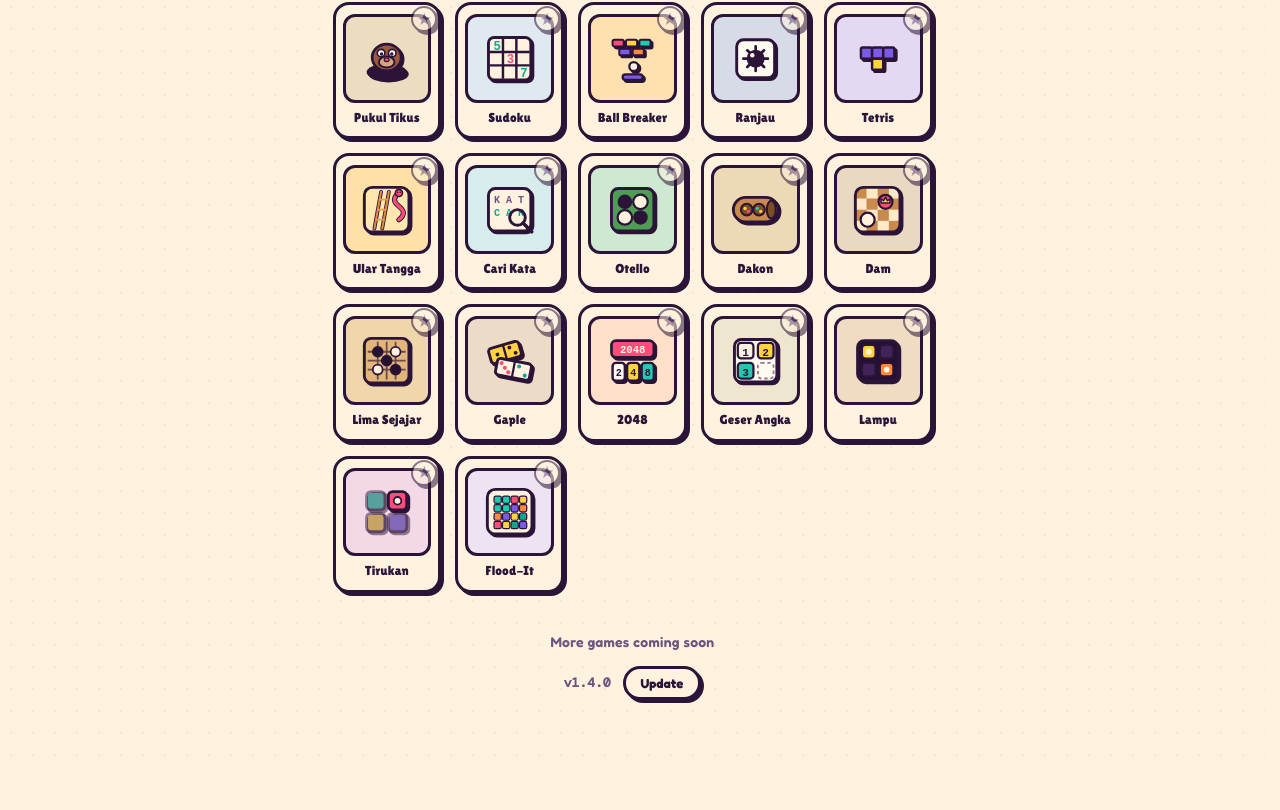
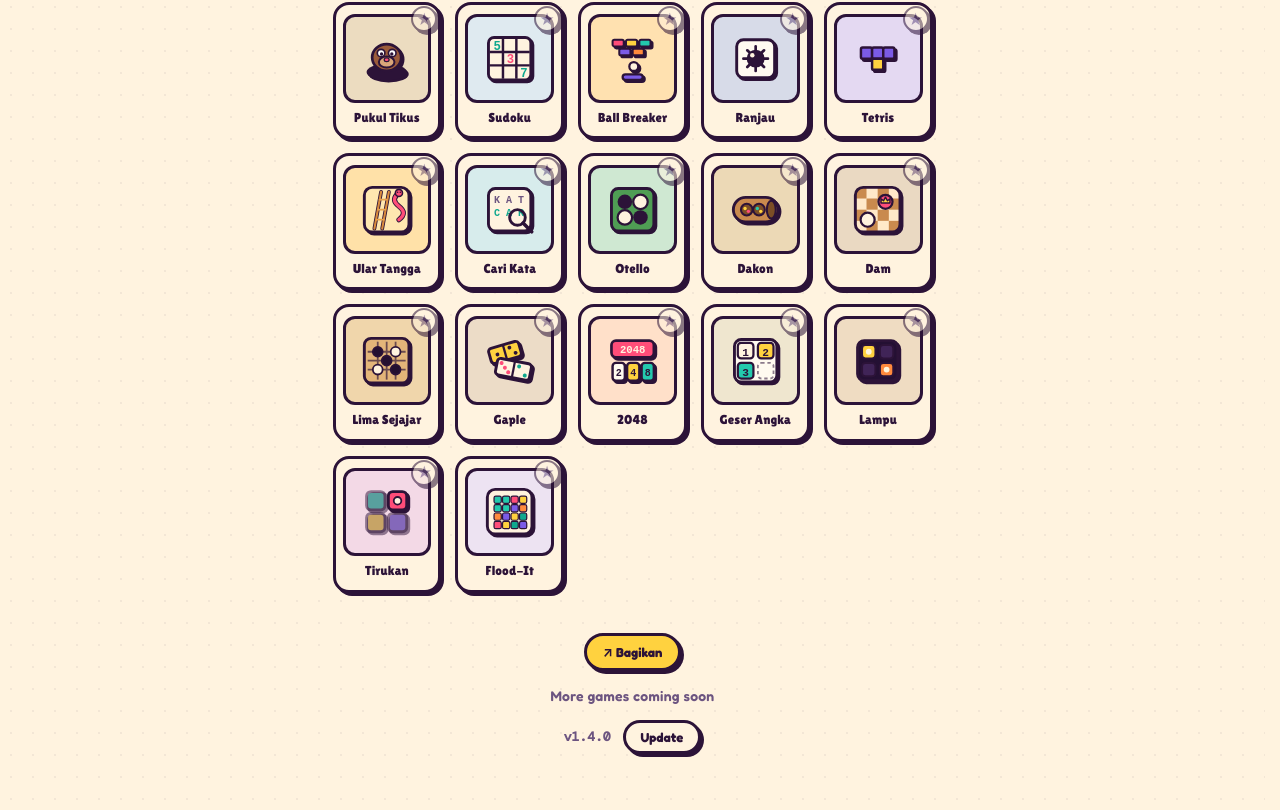
Before and after one commit to lshaf/web-game, a Vue app: page / in a window 1280 px wide. Shown: the part 730-1540 px from the top of the page. Before the commit the page ends 1486 px from the top, so only its background shows below. Built offline with nearby package versions, Linux system fonts and the light colour scheme.

Commit message:
📲 PWA polish: install button (beforeinstallprompt), win/lose/wrong haptics, share-arcade button

```diff
--- a/src/components/GameSelect.vue
+++ b/src/components/GameSelect.vue
@@ -2,7 +2,7 @@
 import { ref, computed } from 'vue'
 import DinoSprite from './DinoSprite.vue'
 import BirdSprite from './BirdSprite.vue'
-import { appVersion, updateReady, applyUpdate } from '../pwa.js'
+import { appVersion, updateReady, applyUpdate, canInstall, installApp } from '../pwa.js'
 
 const props = defineProps({
   games: { type: Array, required: true },
@@ -62,6 +62,23 @@
   // (Array.prototype.sort is stable).
   return [...list].sort((a, b) => Number(isFav(b.id)) - Number(isFav(a.id)))
 })
+
+// Share the arcade — Web Share where available, else copy the link.
+const shared = ref(false)
+async function share() {
+  const data = { title: 'Dusk Arcade', text: 'Main mini-games seru di Dusk Arcade!', url: location.href }
+  try {
+    if (navigator.share) {
+      await navigator.share(data)
+    } else if (navigator.clipboard) {
+      await navigator.clipboard.writeText(location.href)
+      shared.value = true
+      setTimeout(() => (shared.value = false), 1500)
+    }
+  } catch (e) {
+    /* user cancelled or blocked; ignore */
+  }
+}
 </script>
 
 <template>
@@ -461,6 +478,14 @@
     <p v-if="!shown.length" class="empty">Belum ada favorit — ketuk ★ pada game mana pun.</p>
 
     <footer class="foot">
+      <div class="foot__actions">
+        <button v-if="canInstall" class="foot__btn" type="button" @click="installApp">
+          ⬇ Pasang aplikasi
+        </button>
+        <button class="foot__btn" type="button" @click="share">
+          {{ shared ? '✓ Link disalin' : '↗ Bagikan' }}
+        </button>
+      </div>
       <span class="foot__soon">More games coming soon</span>
       <span class="foot__build">
         <span class="foot__ver">v{{ appVersion }}</span>
@@ -1015,6 +1040,33 @@
   font-weight: 600;
   color: var(--muted);
 }
+.foot__actions {
+  display: flex;
+  flex-wrap: wrap;
+  justify-content: center;
+  gap: 10px;
+}
+.foot__btn {
+  font-family: var(--font-body);
+  font-weight: 700;
+  font-size: 13px;
+  color: var(--ink);
+  background: var(--sun);
+  border: var(--line) solid var(--ink);
+  border-radius: 999px;
+  padding: 8px 16px;
+  box-shadow: var(--pop-sm);
+  transition: transform 0.1s ease, box-shadow 0.1s ease;
+}
+.foot__btn:hover,
+.foot__btn:focus-visible {
+  transform: translate(-1px, -1px);
+  box-shadow: 4px 4px 0 var(--ink);
+}
+.foot__btn:active {
+  transform: translate(2px, 2px);
+  box-shadow: 1px 1px 0 var(--ink);
+}
 .foot__soon {
   font-size: 14px;
   letter-spacing: 0.02em;
--- a/src/pwa.js
+++ b/src/pwa.js
@@ -14,6 +14,37 @@
 let waitingWorker = null
 let updating = false // set only when the player asked to update
 let refreshing = false
+
+// ---- Add-to-home-screen install prompt ----
+// Chromium fires beforeinstallprompt when the PWA is installable; stash it so
+// the menu can offer a real install button (iOS Safari has no such API, so the
+// button simply never appears there).
+export const canInstall = ref(false)
+let deferredPrompt = null
+if (typeof window !== 'undefined') {
+  window.addEventListener('beforeinstallprompt', (e) => {
+    e.preventDefault()
+    deferredPrompt = e
+    canInstall.value = true
+  })
+  window.addEventListener('appinstalled', () => {
+    deferredPrompt = null
+    canInstall.value = false
+  })
+}
+
+// Show the browser's install dialog on demand, then forget the one-shot prompt.
+export async function installApp() {
+  if (!deferredPrompt) return
+  deferredPrompt.prompt()
+  try {
+    await deferredPrompt.userChoice
+  } catch (e) {
+    /* dismissed; ignore */
+  }
+  deferredPrompt = null
+  canInstall.value = false
+}
 
 function markReady(worker) {
   waitingWorker = worker
--- a/src/sound.js
+++ b/src/sound.js
@@ -55,20 +55,39 @@
   notes.forEach((f, i) => blip(f, { ...opts, delay: i * step }))
 }
 
+// Fire a haptic pulse alongside the big moments. Gated on the same mute toggle
+// as sound; navigator.vibrate is a harmless no-op on desktop / unsupported
+// browsers (e.g. iOS Safari).
+function buzz(pattern) {
+  if (muted.value) return
+  try {
+    navigator.vibrate?.(pattern)
+  } catch (e) {
+    /* vibration blocked/unsupported; ignore */
+  }
+}
+
 export const sfx = {
   // A quick upward chirp for a Dino jump.
   jump: () => blip(0, { type: 'square', from: 240, to: 520, dur: 0.14, gain: 0.16 }),
   // A soft, short flutter for a Flappy flap.
   flap: () => blip(0, { type: 'triangle', from: 420, to: 240, dur: 0.09, gain: 0.14 }),
-  // A low buzzer for a wrong letter / wrong arrangement.
+  // A low buzzer + short buzz for a wrong letter / wrong arrangement.
   wrong: () => {
+    buzz(45)
     blip(190, { type: 'sawtooth', dur: 0.14, gain: 0.13 })
     blip(130, { type: 'sawtooth', dur: 0.18, gain: 0.13, delay: 0.09 })
   },
-  // A rising major arpeggio on a win.
-  win: () => sequence([523, 659, 784, 1047], { type: 'square', dur: 0.15, gain: 0.14, step: 0.11 }),
-  // A falling figure on a loss.
-  lose: () => sequence([392, 330, 262], { type: 'triangle', dur: 0.22, gain: 0.14, step: 0.15 }),
+  // A rising major arpeggio + celebratory buzz on a win.
+  win: () => {
+    buzz([25, 40, 30])
+    sequence([523, 659, 784, 1047], { type: 'square', dur: 0.15, gain: 0.14, step: 0.11 })
+  },
+  // A falling figure + one buzz on a loss.
+  lose: () => {
+    buzz(70)
+    sequence([392, 330, 262], { type: 'triangle', dur: 0.22, gain: 0.14, step: 0.15 })
+  },
   // A neutral click for a placed tile / move.
   tick: () => blip(0, { type: 'square', from: 320, to: 380, dur: 0.05, gain: 0.09 }),
 }
```
